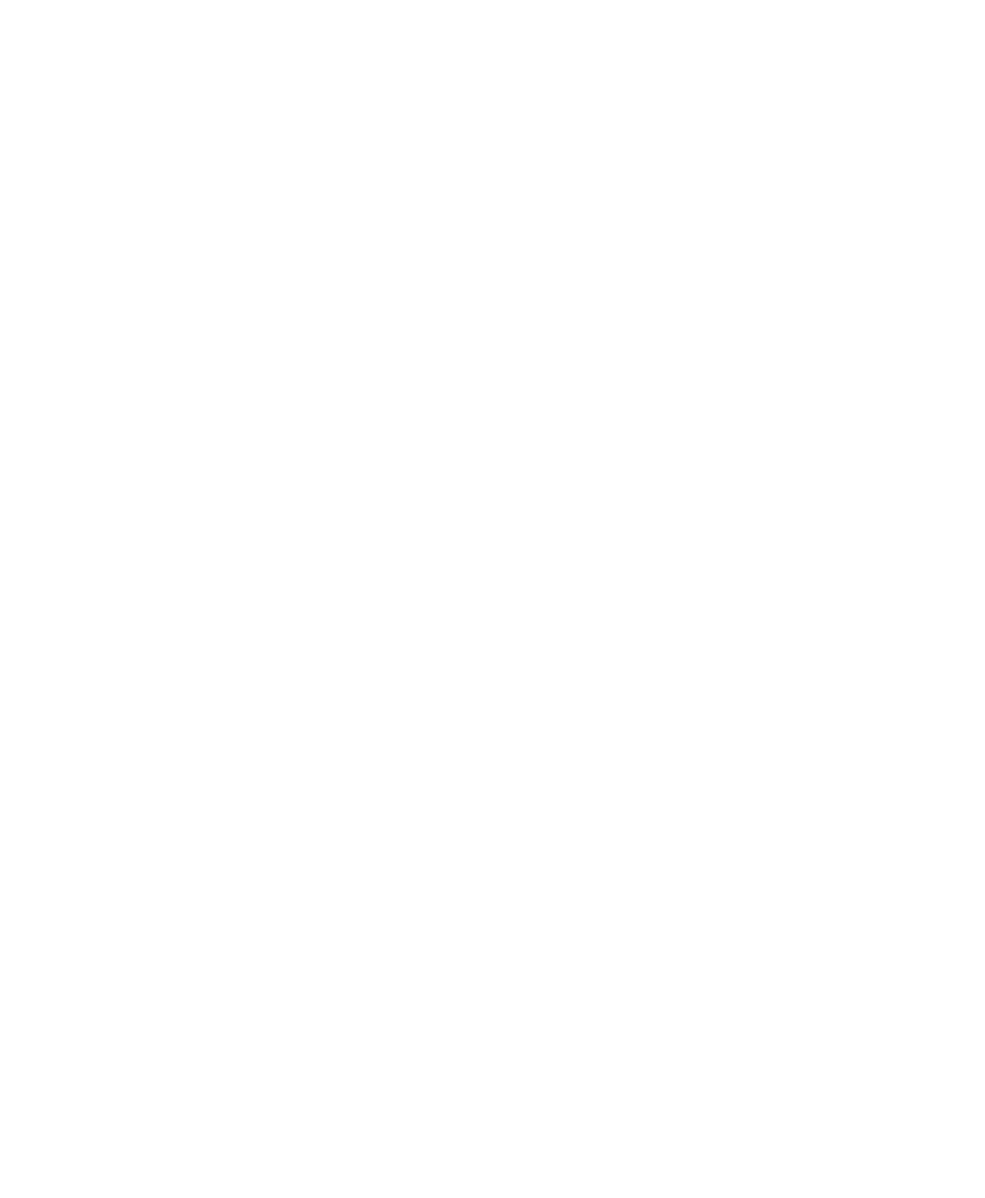
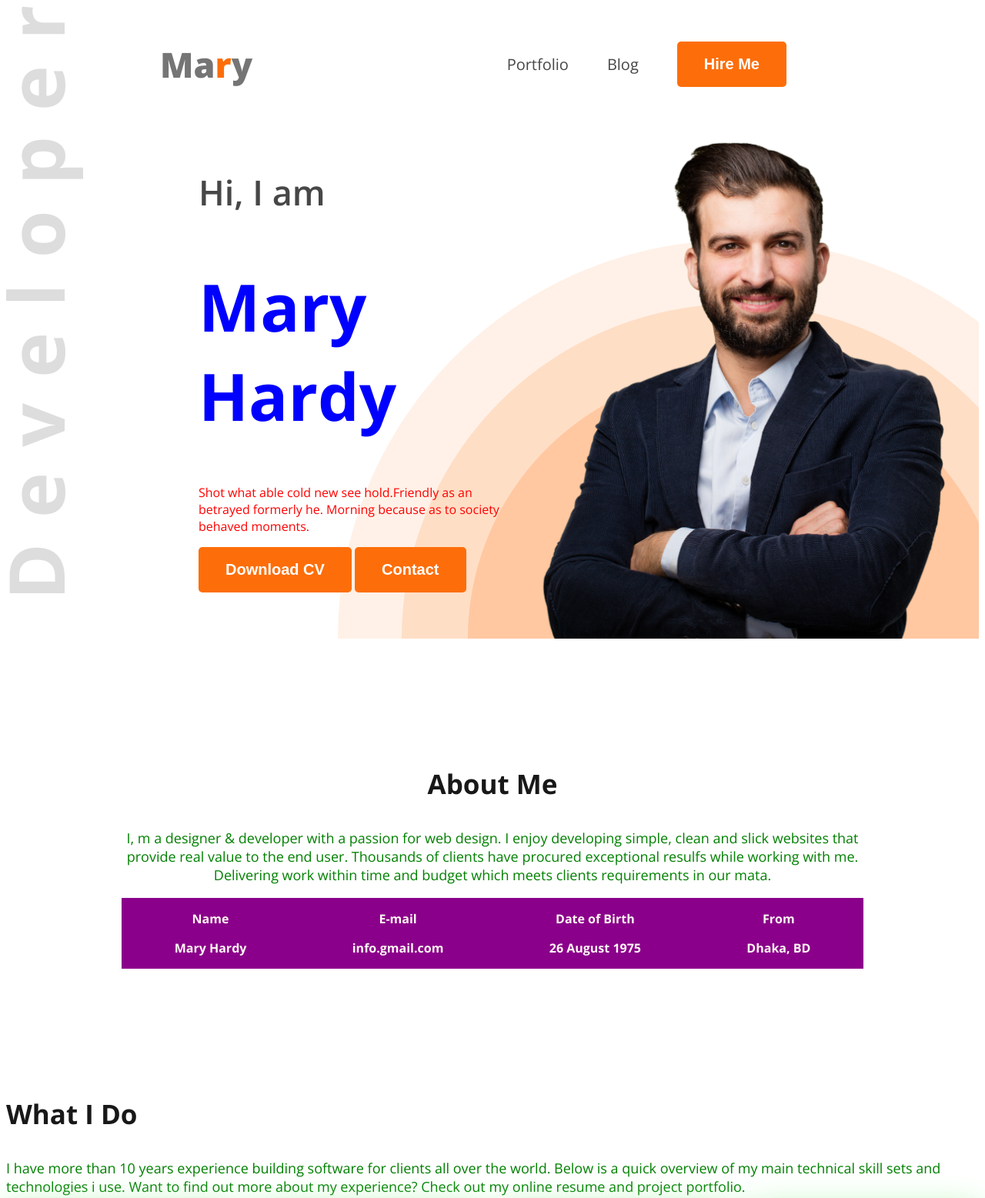
Before and after one commit to Rajib-PH/web-dev-portfolio, a plain HTML site: page index.html in a window 1280 px wide. Shown: the top 1557 px of the page at 77% size. Before the commit the page ends 800 px from the top, so only its background shows below. Drawn offline with nearby package versions, Linux system fonts and the light colour scheme.

Commit message:
added web portfolio

```diff
--- a/index.html
+++ b/index.html
@@ -4,12 +4,92 @@
     <meta charset="UTF-8">
     <meta name="viewport" content="width=device-width, initial-scale=1.0">
     <title>Web Developer Portfolio</title>
+    <link rel="preconnect" href="https://fonts.googleapis.com">
+    <link rel="preconnect" href="https://fonts.gstatic.com" crossorigin>
+    <link href="https://fonts.googleapis.com/css2?family=Open+Sans:ital,wght@0,300..800;1,300..800&display=swap" rel="stylesheet">
+    <link rel="stylesheet" href="styles/portfolio.css">
 </head>
-<body>
-    <header>
+<body class="open-sans-normal">
+    <header class="header secondary-bg">
+        <nav>
+            <h3 class="nav-title">Ma<span class="text-primary">r</span>y</h3>
+            <ul>
+                <li><a class="dark-2" href="">Portfolio</a></li>
+                <li><a class="dark-2" href="">Blog</a></li>
+                <li><a href=""><button class="btn-primary">Hire Me</button></a></li>
+            </ul>
+
+        </nav>
+        <div class="banner">
+            <div class="banner-content">
+                <h4 class="banner-greetings dark-2">Hi, I  am</h4>
+                <h1 class="banner-title">Mary Hardy</h1>
+                <p class="banner-description">
+                    Shot what able cold new see hold.Friendly as an betrayed formerly he. Morning because as to society behaved moments.
+                </p>
+                <button class="btn-primary">Download CV</button>
+                <button class="btn-primary">Contact</button>
+
+            </div>
+            <img class="banner-profile-pic" src="images/hardy.png" alt="">
+        </div>
 
     </header>
     <main>
+        <section class="about secondary-bg">
+            <h3 class="section-title">About Me</h3>
+            <p class="section-description">
+                I, m a designer & developer with a passion for web design. I enjoy developing simple, clean and slick websites that provide real value to the end user. Thousands of clients have procured exceptional resulfs while working with me. Delivering work within time and budget which meets clients requirements in our mata.
+            </p>
+            <div class="about-items">
+                <!-- .about-item*4>p.item-title+p.item-description -->
+                <div class="about-item">
+                    <p class="item-title">Name</p>
+                    <p class="item-description">Mary Hardy</p>
+                </div>
+                <div class="about-item">
+                    <p class="item-title">E-mail</p>
+                    <p class="item-description">info.gmail.com</p>
+                </div>
+                <div class="about-item">
+                    <p class="item-title">Date of Birth</p>
+                    <p class="item-description">26 August 1975</p>
+                </div>
+                <div class="about-item">
+                    <p class="item-title">From</p>
+                    <p class="item-description">Dhaka, BD</p>
+                </div>
+            </div>
+
+        </section>
+     <!-- section start -->
+      <section class="skills">
+        <h3 class="section-title text-cente">What I Do</h3>
+        <p class="section-description text-cente">I have more than 10 years experience building software for clients all over the world. Below is a quick overview of my main technical skill sets and technologies i use. Want to find out more about my experience? Check out my online resume and project portfolio.</p>
+      </section>
+      <div class="skills-container">
+        <!-- .skill*4>img+h3.skill-title+p.skill-description -->
+        <div class="skill">
+            <img src="images/icons/js.png" alt="">
+            <h3 class="skill-title">Vanilla JavaScript</h3>
+            <p class="skill-description">List skill/technologies here. You can change the icon above to any of the 1500+ FontAwesome 5 free icons available. Aenean commodo ligula eget dolor.</p>
+        </div>
+        <div class="skill">
+            <img src="images/icons/react.png" alt="">
+            <h3 class="skill-title">React</h3>
+            <p class="skill-description">List skill/technologies here. You can change the icon above to any of the 1500+ FontAwesome 5 free icons available. Aenean commodo ligula eget dolor.</p>
+        </div>
+        <div class="skill">
+            <img src="images/icons/nodejs.png" alt="">
+            <h3 class="skill-title">Node.js</h3>
+            <p class="skill-description">List skill/technologies here. You can change the icon above to any of the 1500+ FontAwesome 5 free icons available. Aenean commodo ligula eget dolor.</p>
+        </div>
+        <div class="skill">
+            <img src="images/icons/mongo.png" alt="">
+            <h3 class="skill-title">MongoDB</h3>
+            <p class="skill-description">List skill/technologies here. You can change the icon above to any of the 1500+ FontAwesome 5 free icons available. Aenean commodo ligula eget dolor.</p>
+        </div>
+      </div>
 
     </main>
     <footer>
--- /dev/null
+++ b/styles/portfolio.css
@@ -0,0 +1,147 @@
+
+
+.open-sans-normal {
+  font-family: "Open Sans", serif;
+  font-optical-sizing: auto;
+  font-style: normal;
+  font-variation-settings:
+    "wdth" 100;
+}
+
+/* shared style */
+
+.secondary-bg {
+    color: #FFF8F3;
+
+}
+.text-primary{
+    color: #FD6E0A;
+}
+.dark-2 {
+    color: #474747;
+}
+
+.btn-primary {
+    background-color: #FD6E0A ;
+    font-weight: bold;
+    font-size: 20px;
+    color: white;
+    border: none;
+    padding: 18px 35px;
+    border-radius: 5px;
+}
+
+.section-title {
+    font-size: 35px;
+    font-weight: bold;
+    color: #181818;
+}
+.section-description {
+    font-size: 18px;
+    color: green;
+}
+.text-center {
+    text-align: center;
+}
+
+/* header */
+.header {
+    background-image: url(../images/developer.png), url(../images/header_bg.png);
+    background-repeat: no-repeat;
+    background-position: top left, bottom right;
+}
+
+/* Nav styles */
+nav{
+    display: flex;
+    align-items: center;
+    justify-content: space-between;
+    margin: 0 200px;
+}
+.nav-title{
+    font-weight: 800;
+    font-size: 45px;
+    color: #757575;
+}
+
+nav ul {
+    display: flex;
+    align-items: center;
+
+}
+
+nav ul li {
+    list-style: none;
+    margin-right: 50px;
+}
+
+nav li a {
+    text-decoration: none;
+    font-size: 20px;
+}
+
+/* banner styles */
+
+.banner {
+    display: flex;
+    justify-content: space-between;
+    margin: 0 35px 0 250px;
+}
+
+.banner-content {
+    max-width: 580px;
+}
+.banner-greetings {
+    font-size: 45px;
+    font-weight: 600;
+}
+.banner-title {
+    font-size: 85px;
+    font-weight: bold;
+    color: blue;
+}
+.banner-profile-pic {
+    width: 580px;
+}
+.banner-description {
+    color: red;
+}
+
+/* main style */
+.main {
+    max-width: 1140px;
+    margin: 0 auto;
+    background-color: aquamarine;
+}
+.main section{
+    margin-top: 130px;
+    margin-bottom: 130px;
+}
+
+/* about style */
+.about {
+    border-radius: 10px;
+    padding: 130px 150px;
+    text-align: center;
+
+}
+.about-items {
+    display: flex;
+    justify-content: space-around;
+    background-color: darkmagenta;
+    font-weight: bolder;
+}
+.item-description {
+    font-weight: 700px;
+
+}
+/* skills section style */
+.skills-container {
+    display: flex;
+    gap: 24px;
+}
+.skill{
+    padding: 30px;
+    border-radius: 5px;
+    box-shadow: 0px 6px 50px 0px lightgreen;
+}
```
